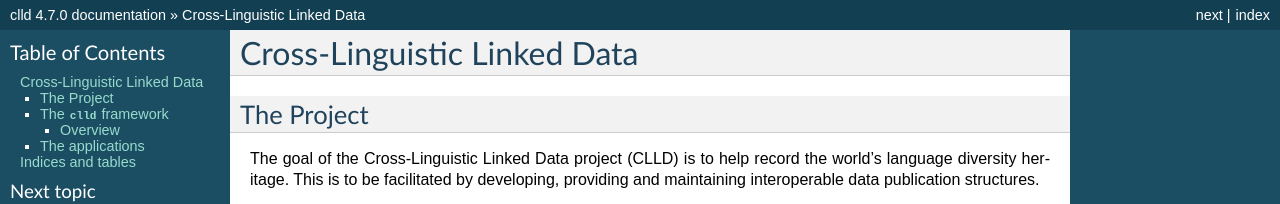
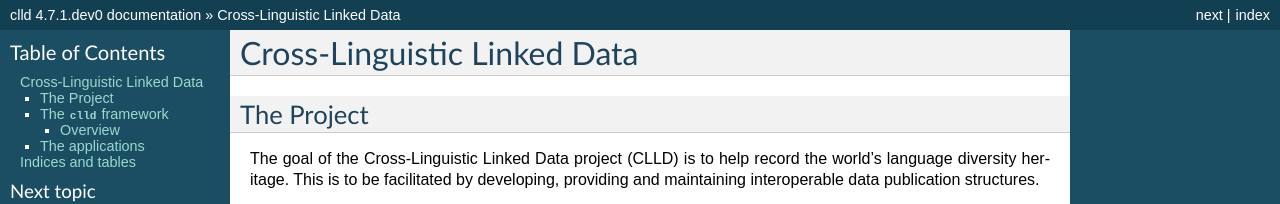
Before and after one commit to clld/clld, a Sphinx documentation site: the page built from docs/index.rst, in a window 1280 px wide and 900 px high. Shown: the top 204 px of the window. Built offline with Sphinx 7.4.7, drawn with Linux system fonts in a browser that asks for light colours; some of the changed text lies outside the part shown.

Commit message:
bump version for development

```diff
--- a/docs/conf.py
+++ b/docs/conf.py
@@ -51,10 +51,10 @@ copyright = u'Max Planck Society'
 # built documents.
 #
 # The full version, including alpha/beta/rc tags.
-release = '4.7.0'
+release = '4.7.1.dev0'
 
 # The short X.Y version.
-version = '4.7.0'
+version = '4.7.1.dev0'
 
 # The language for content autogenerated by Sphinx. Refer to documentation
 # for a list of supported languages.
--- a/setup.py
+++ b/setup.py
@@ -33,7 +33,7 @@ install_requires = [
 
 setup(
     name='clld',
-    version='4.7.0',
+    version='4.7.1.dev0',
     description=(
         'Python library supporting the development of cross-linguistic databases'),
     long_description=open('README.md').read(),
--- a/src/clld/__init__.py
+++ b/src/clld/__init__.py
@@ -5,7 +5,7 @@ from clld.db.models import common
 from clld import interfaces
 
 
-__version__ = "4.7.0"
+__version__ = "4.7.1.dev0"
 
 
 class Resource(namedtuple('Resource', 'name model interface with_index with_rdfdump')):
```
